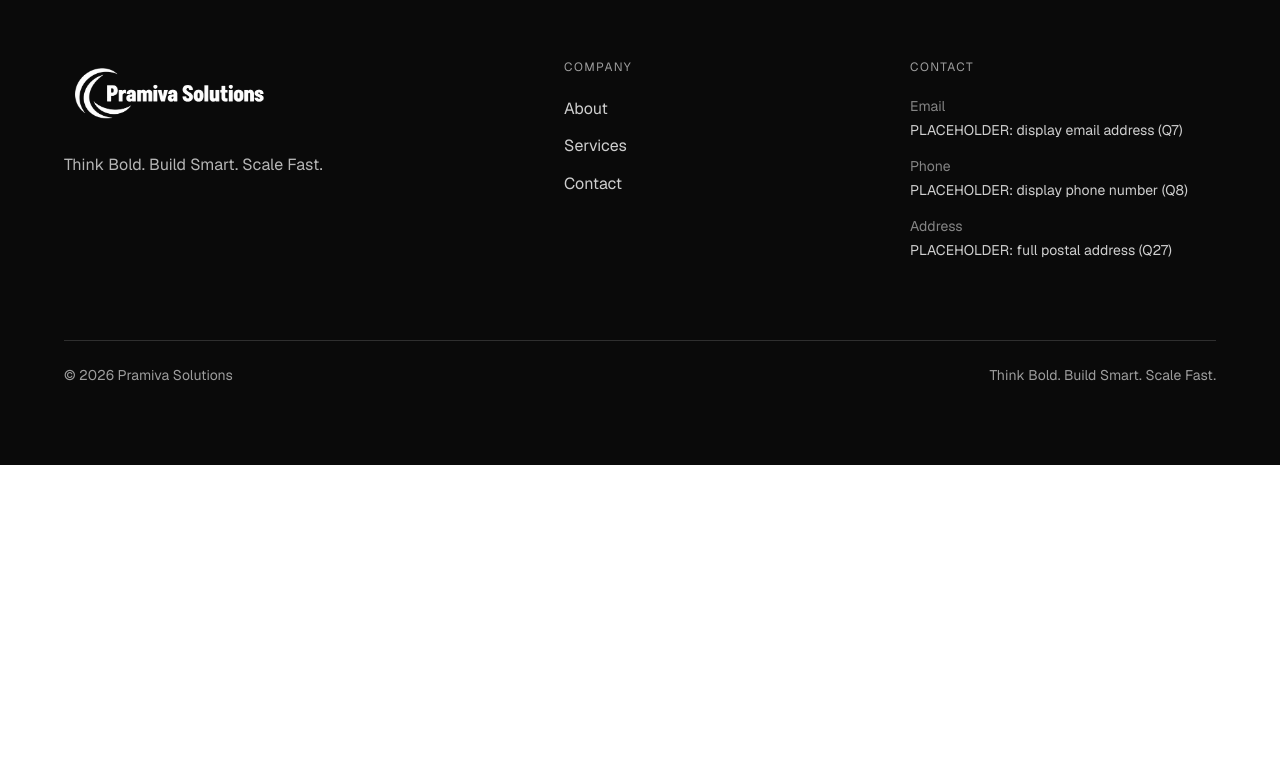
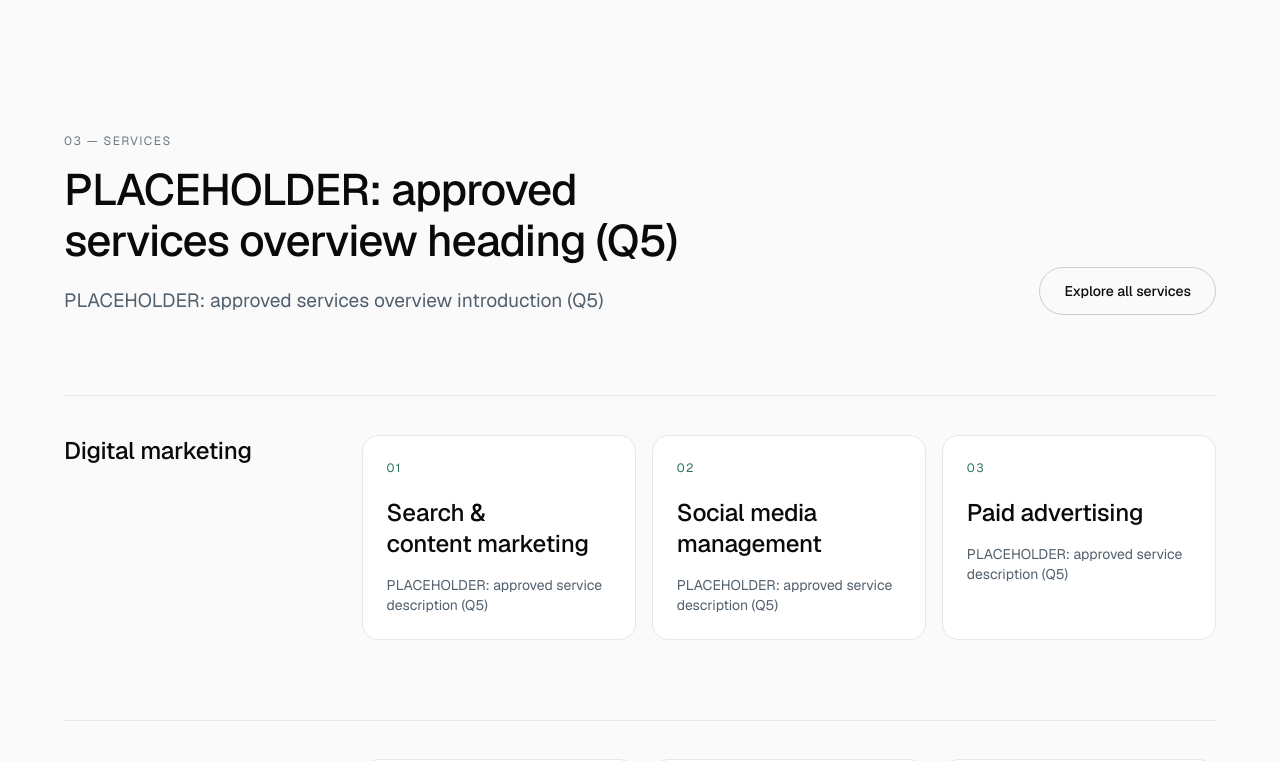
Before and after one commit to lorem007work/Pramiva-_Solutions, a Next.js app: page / in a window 1280 px wide. Shown: the part 1400-2161 px from the top of the page. Before the commit the page ends 1865 px from the top, so only its background shows below. Built offline with nearby package versions, Linux system fonts and the light colour scheme; no server answers.

Commit message:
Add homepage services overview

```diff
--- a/src/app/page.tsx
+++ b/src/app/page.tsx
@@ -1,11 +1,13 @@
 import { Hero } from "@/components/sections/hero";
 import { PositioningStatement } from "@/components/sections/positioning-statement";
+import { ServicesOverview } from "@/components/sections/services-overview";
 
 export default function Home() {
   return (
     <main id="main">
       <Hero />
       <PositioningStatement />
+      <ServicesOverview />
     </main>
   );
 }
--- /dev/null
+++ b/src/components/sections/services-overview.tsx
@@ -0,0 +1,83 @@
+import Link from "next/link";
+import { Button } from "@/components/ui/button";
+import { Section } from "@/components/ui/section";
+import { SectionHeading } from "@/components/ui/section-heading";
+import { homepage } from "@/data/homepage";
+import { serviceGroups } from "@/data/services";
+
+/** Service catalogue preview. All commercial copy remains gated by Q5. */
+export function ServicesOverview() {
+  const { services } = homepage;
+
+  return (
+    <Section tone="surface" aria-labelledby="home-services-title">
+      <div className="grid items-end gap-block lg:grid-cols-12">
+        <SectionHeading
+          id="home-services-title"
+          eyebrow={services.eyebrow}
+          title={services.title}
+          description={services.description}
+          className="lg:col-span-8"
+        />
+
+        <div className="lg:col-span-4 lg:justify-self-end">
+          <Button href="/services" variant="secondary">
+            {services.ctaLabel}
+          </Button>
+        </div>
+      </div>
+
+      <div className="mt-section-sm space-y-section-sm">
+        {serviceGroups.map((group, groupIndex) => {
+          const groupId = `home-service-group-${groupIndex + 1}`;
+          const serviceOffset = serviceGroups
+            .slice(0, groupIndex)
+            .reduce((total, current) => total + current.services.length, 0);
+
+          return (
+            <section
+              key={group.heading}
+              aria-labelledby={groupId}
+              className="grid gap-block border-t border-line pt-block md:grid-cols-12"
+            >
+              <h3 id={groupId} className="text-h3 md:col-span-3">
+                {group.heading}
+              </h3>
+
+              <ul className="grid gap-4 sm:grid-cols-2 md:col-span-9 lg:grid-cols-3">
+                {group.services.map((service, serviceIndex) => {
+                  const number = String(serviceOffset + serviceIndex + 1).padStart(
+                    2,
+                    "0",
+                  );
+
+                  return (
+                    <li key={service.title}>
+                      <Link
+                        href="/services"
+                        className="group flex h-full flex-col rounded-2xl border border-line bg-canvas p-6 transition-[border-color,transform] duration-300 hover:-translate-y-1 hover:border-ink-subtle"
+                      >
+                        <span
+                          aria-hidden="true"
+                          className="text-eyebrow text-accent-text"
+                        >
+                          {number}
+                        </span>
+                        <h4 className="mt-5 text-h3 transition-colors duration-150 group-hover:text-brand">
+                          {service.title}
+                        </h4>
+                        <p className="mt-4 text-sm text-ink-muted">
+                          {service.description}
+                        </p>
+                      </Link>
+                    </li>
+                  );
+                })}
+              </ul>
+            </section>
+          );
+        })}
+      </div>
+    </Section>
+  );
+}
--- a/src/data/homepage.ts
+++ b/src/data/homepage.ts
@@ -10,4 +10,10 @@ export const homepage = {
     /** Q6 — draft source exists in docs/CONTENT-INVENTORY.md §3. */
     statement: "PLACEHOLDER: approved positioning statement (Q6)",
   },
+  services: {
+    eyebrow: "03 — Services",
+    title: "PLACEHOLDER: approved services overview heading (Q5)",
+    description: "PLACEHOLDER: approved services overview introduction (Q5)",
+    ctaLabel: "Explore all services",
+  },
 } as const;
```
Also changed, not shown: 1 other file (tests, documents, lock files or other folders).
